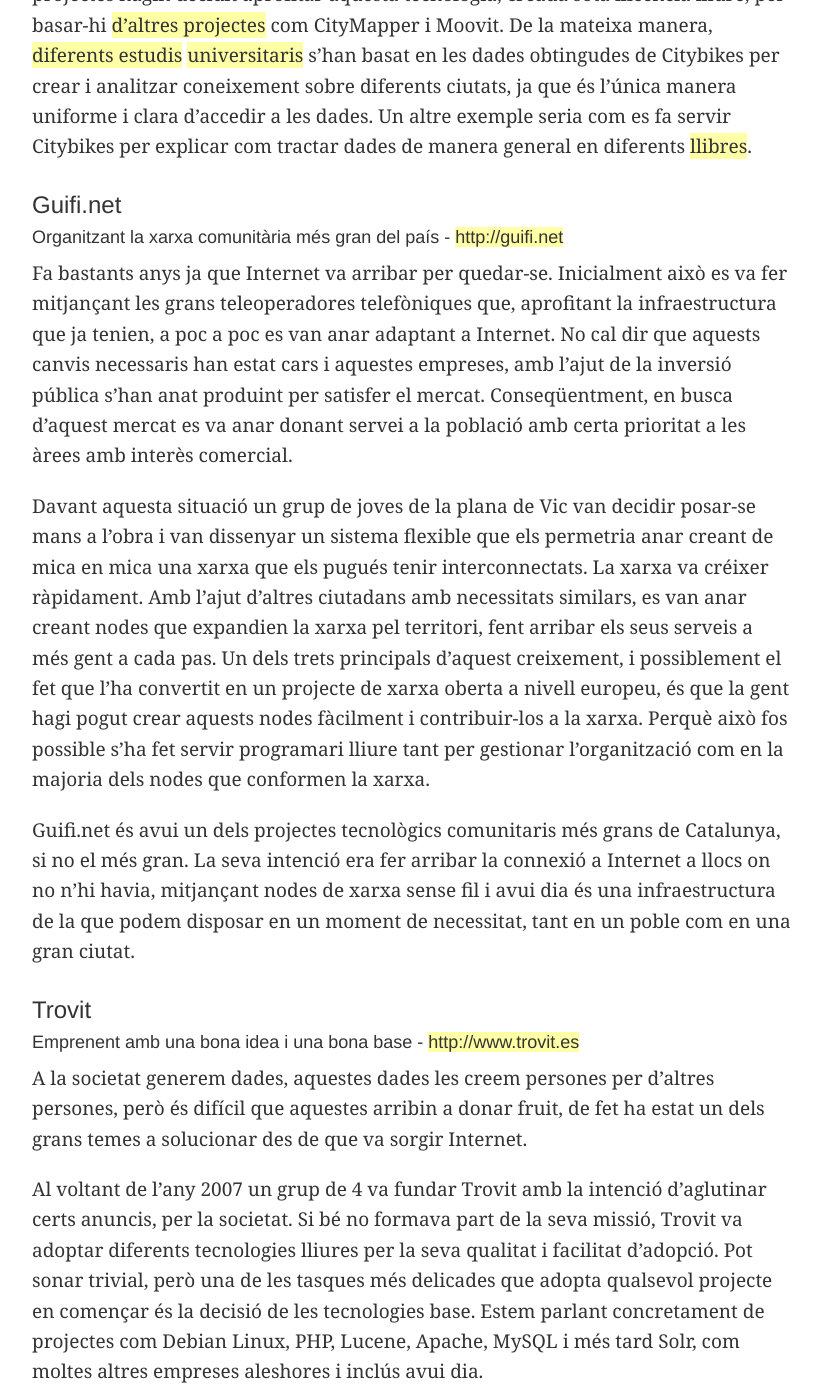
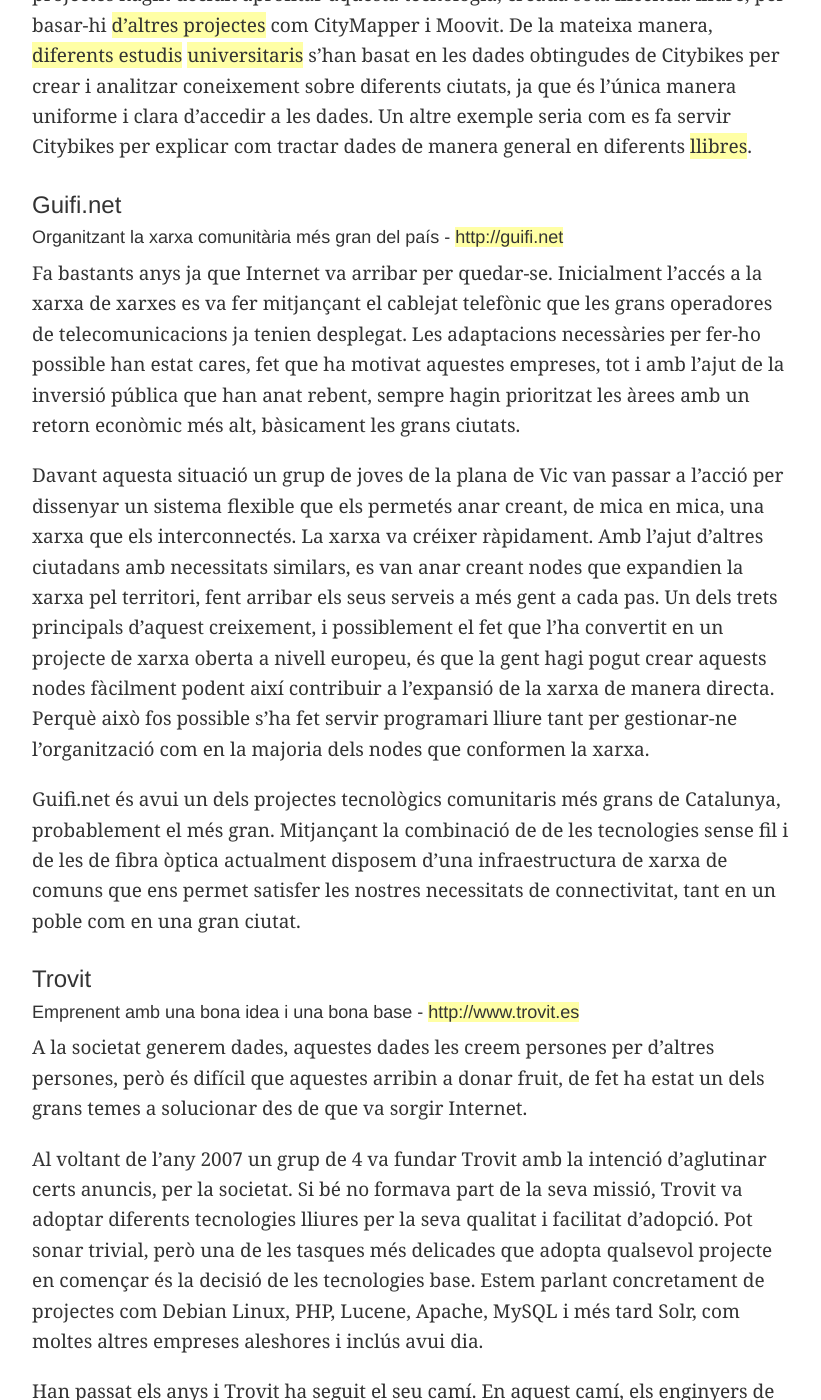
Before and after one commit to bcnfs/bcnfs.github.io, a Jekyll site: the page built from collaborations/obrintbarcelona.md, in a window 1280 px wide and 1400 px high, scrolled down 1988 px. Shown: the whole window, without its empty margins (228-1049 px from the left). Built offline with Jekyll 4.4.1, drawn with Linux system fonts in a browser that asks for light colours.

Commit message:
Included Roger Baig comments

```diff
--- a/collaborations/obrintbarcelona.md
+++ b/collaborations/obrintbarcelona.md
@@ -28,11 +28,11 @@
 ### Guifi.net
 
 #### Organitzant la xarxa comunitària més gran del país - [http://guifi.net](http://guifi.net)
-Fa bastants anys ja que Internet va arribar per quedar-se. Inicialment això es va fer mitjançant les grans teleoperadores telefòniques que, aprofitant la infraestructura que ja tenien, a poc a poc es van anar adaptant a Internet. No cal dir que aquests canvis necessaris han estat cars i aquestes empreses, amb l'ajut de la inversió pública s'han anat produint per satisfer el mercat. Conseqüentment, en busca d'aquest mercat es va anar donant servei a la població amb certa prioritat a les àrees amb interès comercial.
+Fa bastants anys ja que Internet va arribar per quedar-se. Inicialment l’accés a la xarxa de xarxes es va fer mitjançant el cablejat telefònic que les grans operadores de telecomunicacions ja tenien desplegat. Les adaptacions necessàries per fer-ho possible han estat cares, fet que ha motivat aquestes empreses, tot i amb l’ajut de la inversió pública que han anat rebent, sempre hagin prioritzat les àrees amb un retorn econòmic més alt, bàsicament les grans ciutats.
 
-Davant aquesta situació un grup de joves de la plana de Vic van decidir posar-se mans a l'obra i van dissenyar un sistema flexible que els permetria anar creant de mica en mica una xarxa que els pugués tenir interconnectats. La xarxa va créixer ràpidament. Amb l'ajut d'altres ciutadans amb necessitats similars, es van anar creant nodes que expandien la xarxa pel territori, fent arribar els seus serveis a més gent a cada pas. Un dels trets principals d'aquest creixement, i possiblement el fet que l'ha convertit en un projecte de xarxa oberta a nivell europeu, és que la gent hagi pogut crear aquests nodes fàcilment i contribuir-los a la xarxa. Perquè això fos possible s'ha fet servir programari lliure tant per gestionar l'organització com en la majoria dels nodes que conformen la xarxa.
+Davant aquesta situació un grup de joves de la plana de Vic van passar a l’acció per dissenyar un sistema flexible que els permetés anar creant, de mica en mica, una xarxa que els interconnectés. La xarxa va créixer ràpidament. Amb l’ajut d’altres ciutadans amb necessitats similars, es van anar creant nodes que expandien la xarxa pel territori, fent arribar els seus serveis a més gent a cada pas. Un dels trets principals d’aquest creixement, i possiblement el fet que l’ha convertit en un projecte de xarxa oberta a nivell europeu, és que la gent hagi pogut crear aquests nodes fàcilment podent així contribuir a l'expansió de la xarxa de manera directa. Perquè això fos possible s’ha fet servir programari lliure tant per gestionar-ne l’organització com en la majoria dels nodes que conformen la xarxa.
 
-Guifi.net és avui un dels projectes tecnològics comunitaris més grans de Catalunya, si no el més gran. La seva intenció era fer arribar la connexió a Internet a llocs on no n'hi havia, mitjançant nodes de xarxa sense fil i avui dia és una infraestructura de la que podem disposar en un moment de necessitat, tant en un poble com en una gran ciutat.
+Guifi.net és avui un dels projectes tecnològics comunitaris més grans de Catalunya, probablement el més gran. Mitjançant la combinació de de les tecnologies sense fil i de les de fibra òptica actualment disposem d’una infraestructura de xarxa de comuns que ens permet satisfer les nostres necessitats de connectivitat, tant en un poble com en una gran ciutat.
 
 ### Trovit
 
```
